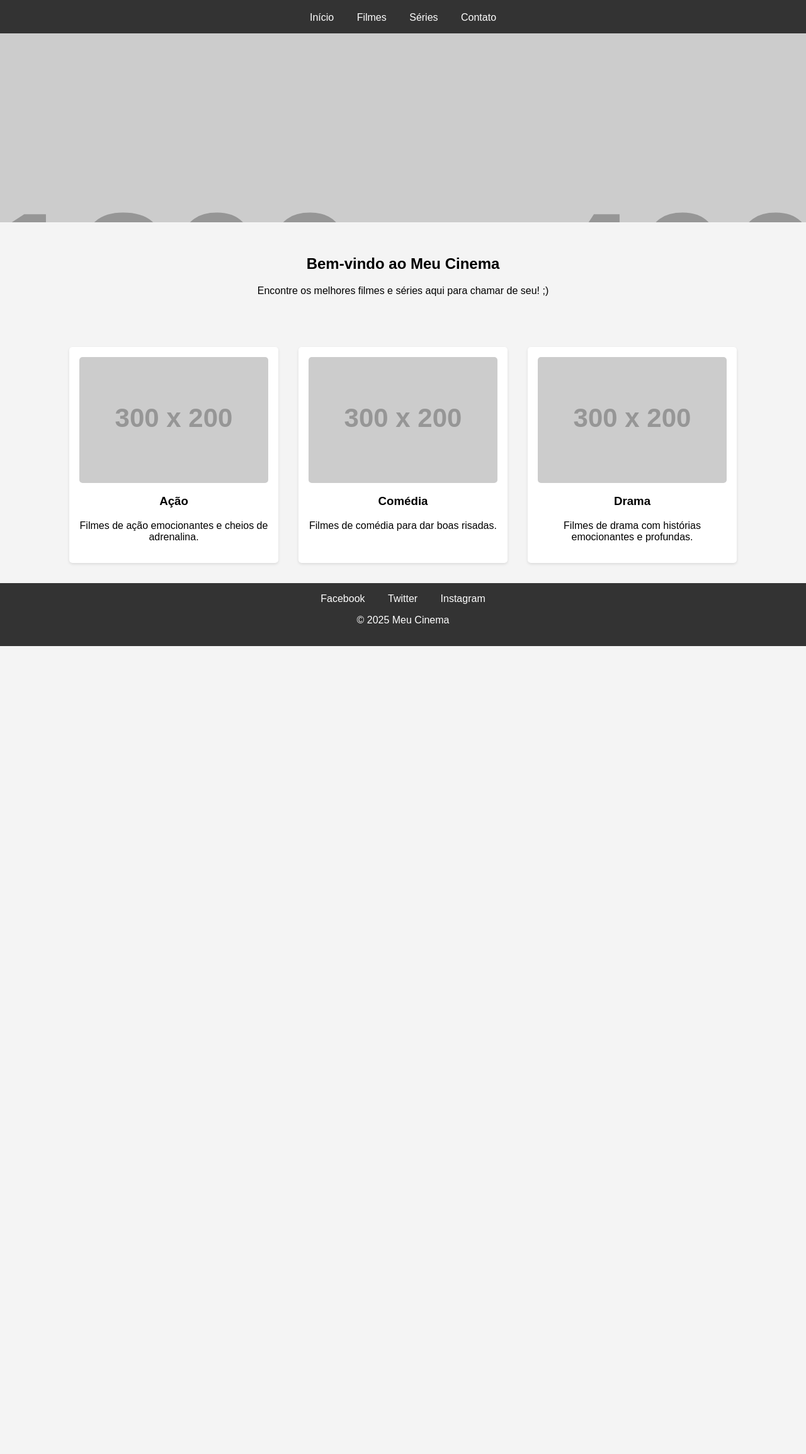
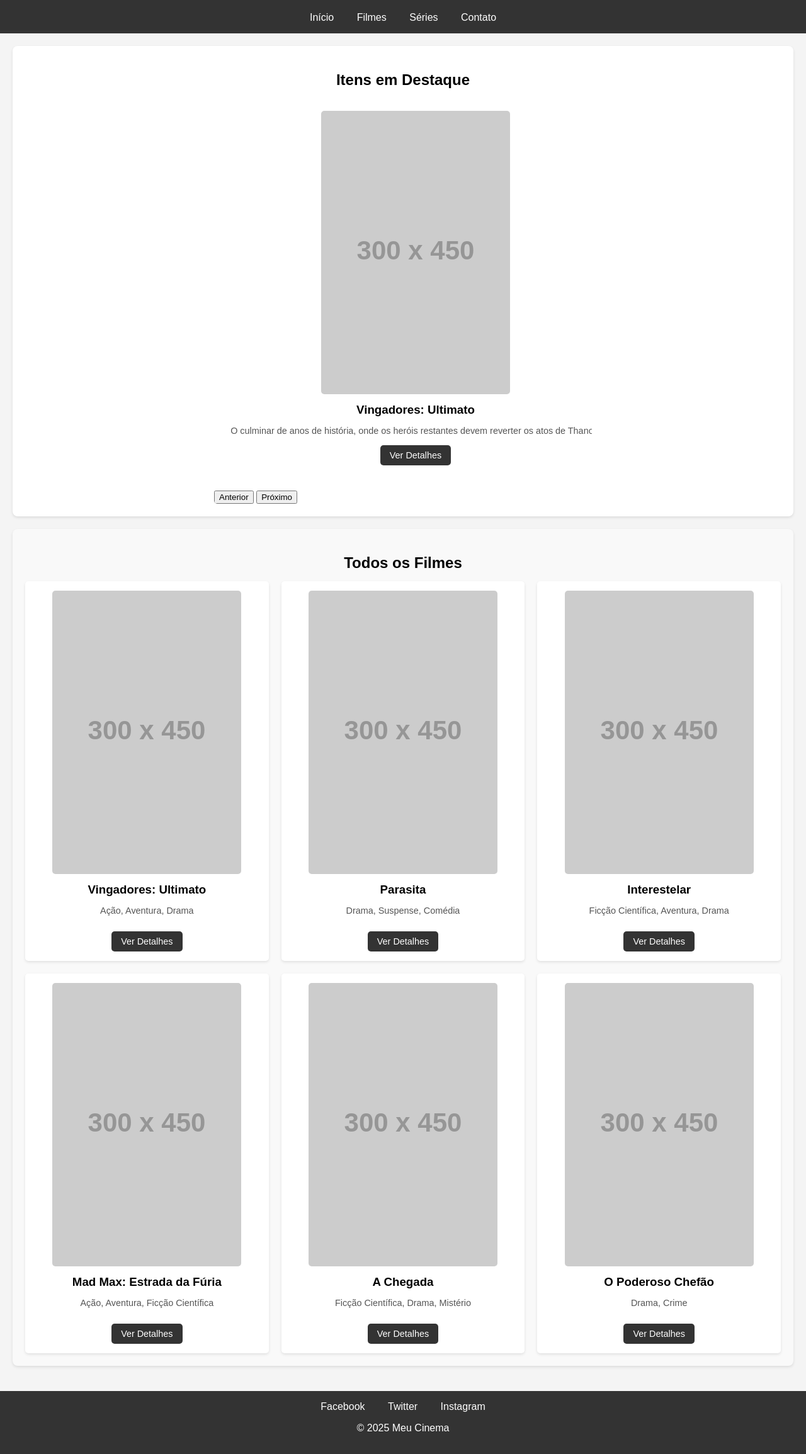
Before and after one commit to IsaacSdutra/semana3, a plain HTML site: page index.html in a window 1280 px wide. Shown: the part 77-2386 px from the top of the page at 63% size. Before the commit the page ends 1103 px from the top, so only its background shows below. Drawn offline with Linux system fonts and the light colour scheme; placeholder pictures from the web are drawn by us.

Commit message:
trabalho pratico 1 diw

```diff
--- /dev/null
+++ b/app.js
@@ -0,0 +1,112 @@
+const dados = {
+  "filmes": [
+    {
+      "id": 1,
+      "titulo": "Vingadores: Ultimato",
+      "descricao": "O culminar de anos de história, onde os heróis restantes devem reverter os atos de Thanos.",
+      "genero": "Ação, Aventura, Drama",
+      "diretor": "Anthony e Joe Russo",
+      "atores": ["Robert Downey Jr.", "Chris Evans", "Scarlett Johansson"],
+      "destaque": true,
+      "ano": 2019,
+      "imagem_principal": "https://via.placeholder.com/300x450",
+      "imagens_complementares": [
+        {"id": 1, "src": "https://via.placeholder.com/150x100", "descricao": "Cena de batalha"},
+        {"id": 2, "src": "https://via.placeholder.com/150x100", "descricao": "Heróis reunidos"},
+        {"id": 3, "src": "https://via.placeholder.com/150x100", "descricao": "Thanos"}
+      ]
+    },
+    {
+      "id": 2,
+      "titulo": "Parasita",
+      "descricao": "Uma família pobre se infiltra na vida de uma família rica, com consequências inesperadas.",
+      "genero": "Drama, Suspense, Comédia",
+      "diretor": "Bong Joon-ho",
+      "atores": ["Song Kang-ho", "Choi Woo-shik", "Park So-dam"],
+      "destaque": false,
+      "ano": 2019,
+      "imagem_principal": "https://via.placeholder.com/300x450",
+      "imagens_complementares": [
+        {"id": 1, "src": "https://via.placeholder.com/150x100", "descricao": "Família Kim"},
+        {"id": 2, "src": "https://via.placeholder.com/150x100", "descricao": "Casa dos Park"},
+        {"id": 3, "src": "https://via.placeholder.com/150x100", "descricao": "Intrusão"}
+      ]
+    },
+    {
+      "id": 3,
+      "titulo": "Interestelar",
+      "descricao": "Um grupo de astronautas viaja através de um buraco de minhoca em busca de um novo lar para a humanidade.",
+      "genero": "Ficção Científica, Aventura, Drama",
+      "diretor": "Christopher Nolan",
+      "atores": ["Matthew McConaughey", "Anne Hathaway", "Jessica Chastain"],
+      "destaque": true,
+      "ano": 2014,
+      "imagem_principal": "https://via.placeholder.com/300x450",
+      "imagens_complementares": [
+        {"id": 1, "src": "https://via.placeholder.com/150x100", "descricao": "Nave espacial"},
+        {"id": 2, "src": "https://via.placeholder.com/150x100", "descricao": "Planeta alienígena"},
+        {"id": 3, "src": "https://via.placeholder.com/150x100", "descricao": "Buraco negro"}
+      ]
+    },
+    {
+      "id": 4,
+      "titulo": "Mad Max: Estrada da Fúria",
+      "descricao": "Em um futuro pós-apocalíptico, uma mulher se rebela contra um tirano em busca de sua terra natal.",
+      "genero": "Ação, Aventura, Ficção Científica",
+      "diretor": "George Miller",
+      "atores": ["Tom Hardy", "Charlize Theron", "Nicholas Hoult"],
+      "destaque": false,
+      "ano": 2015,
+      "imagem_principal": "https://via.placeholder.com/300x450",
+      "imagens_complementares": [
+        {"id": 1, "src": "https://via.placeholder.com/150x100", "descricao": "Perseguição"},
+        {"id": 2, "src": "https://via.placeholder.com/150x100", "descricao": "Veículos"},
+        {"id": 3, "src": "https://via.placeholder.com/150x100", "descricao": "Tempestade de areia"}
+      ]
+    },
+    {
+      "id": 5,
+      "titulo": "A Chegada",
+      "descricao": "Uma linguista tenta se comunicar com alienígenas que chegam à Terra, buscando entender suas intenções.",
+      "genero": "Ficção Científica, Drama, Mistério",
+      "diretor": "Denis Villeneuve",
+      "atores": ["Amy Adams", "Jeremy Renner", "Forest Whitaker"],
+      "destaque": true,
+      "ano": 2016,
+      "imagem_principal": "https://via.placeholder.com/300x450",
+      "imagens_complementares": [
+        {"id": 1, "src": "https://via.placeholder.com/150x100", "descricao": "Nave alienígena"},
+        {"id": 2, "src": "https://via.placeholder.com/150x100", "descricao": "Linguista"},
+        {"id": 3, "src": "https://via.placeholder.com/150x100", "descricao": "Comunicação"}
+      ]
+    },
+    {
+      "id": 6,
+      "titulo": "O Poderoso Chefão",
+      "descricao": "A saga da família Corleone e sua influência no mundo do crime organizado.",
+      "genero": "Drama, Crime",
+      "diretor": "Francis Ford Coppola",
+      "atores": ["Marlon Brando", "Al Pacino", "James Caan"],
+      "destaque": false,
+      "ano": 1972,
+      "imagem_principal": "https://via.placeholder.com/300x450",
+      "imagens_complementares": [
+        {"id": 1, "src": "https://via.placeholder.com/150x100", "descricao": "Don Corleone"},
+        {"id": 2, "src": "https://via.placeholder.com/150x100", "descricao": "Reunião da família"},
+        {"id": 3, "src": "https://via.placeholder.com/150x100", "descricao": "Cena clássica"}
+      ]
+    }
+  ]
+};
+
+function getFilmesDestaque() {
+  return dados.filmes.filter(filme => filme.destaque);
+}
+
+function getTodosFilmes() {
+  return dados.filmes;
+}
+
+function getFilmePorId(id) {
+  return dados.filmes.find(filme => filme.id === parseInt(id));
+}
--- a/index.html
+++ b/index.html
@@ -1,3 +1,4 @@
+<!DOCTYPE html>
 <html lang="pt-BR">
 <head>
   <meta charset="UTF-8">
@@ -9,38 +10,28 @@
   <header>
     <h1>Meu Cinema</h1>
     <nav>
-            <a href="#">Início</a>
+      <a href="index.html">Início</a>
       <a href="#">Filmes</a>
       <a href="#">Séries</a>
       <a href="#">Contato</a>
     </nav>
   </header>
   <main>
-        <div class="banner">
-            <img src="https://via.placeholder.com/1200x400" alt="Banner Principal">
+    <section class="destaques">
+      <h2>Itens em Destaque</h2>
+      <div class="carousel-container">
+        <div class="carousel-slide">
           </div>
-        <div class="intro">
-            <h2>Bem-vindo ao Meu Cinema</h2>
-            <p>Encontre os melhores filmes e séries aqui para chamar de seu! ;)</p>
-        </div>
-    </main>
-    <section class="cards">
-        <div class="card">
-            <img src="https://via.placeholder.com/300x200" alt="Filme Ação">
-            <h3>Ação</h3>
-            <p>Filmes de ação emocionantes e cheios de adrenalina.</p>
-        </div>
-        <div class="card">
-            <img src="https://via.placeholder.com/300x200" alt="Filme Comédia">
-            <h3>Comédia</h3>
-            <p>Filmes de comédia para dar boas risadas.</p>
-        </div>
-        <div class="card">
-            <img src="https://via.placeholder.com/300x200" alt="Filme Drama">
-            <h3>Drama</h3>
-            <p>Filmes de drama com histórias emocionantes e profundas.</p>
+        <button class="prev-button">Anterior</button>
+        <button class="next-button">Próximo</button>
       </div>
     </section>
+    <section class="cards">
+      <h2>Todos os Filmes</h2>
+      <div class="card-grid">
+        </div>
+    </section>
+  </main>
   <footer>
     <div class="social">
       <a href="#">Facebook</a>
@@ -49,5 +40,56 @@
     </div>
     <p>&copy; 2025 Meu Cinema</p>
   </footer>
+  <script src="app.js"></script>
+  <script>
+    const destaquesContainer = document.querySelector('.carousel-slide');
+    const todosFilmesContainer = document.querySelector('.card-grid');
+    const filmesDestaque = getFilmesDestaque();
+    const todosOsFilmes = getTodosFilmes();
+    let destaqueIndex = 0;
+
+    function mostrarDestaque() {
+      if (filmesDestaque.length > 0) {
+        const filme = filmesDestaque[destaqueIndex];
+        destaquesContainer.innerHTML = `
+          <div class="destaque-item">
+            <img src="${filme.imagem_principal}" alt="${filme.titulo}">
+            <h3>${filme.titulo}</h3>
+            <p>${filme.descricao}</p>
+            <a href="detalhes.html?id=${filme.id}">Ver Detalhes</a>
+          </div>
+        `;
+      } else {
+        destaquesContainer.innerHTML = '<p>Nenhum filme em destaque.</p>';
+      }
+    }
+
+    function mostrarTodosFilmes() {
+      todosOsFilmes.forEach(filme => {
+        const card = document.createElement('div');
+        card.classList.add('card');
+        card.innerHTML = `
+          <img src="${filme.imagem_principal}" alt="${filme.titulo}">
+          <h3>${filme.titulo}</h3>
+          <p>${filme.genero}</p>
+          <a href="detalhes.html?id=${filme.id}">Ver Detalhes</a>
+        `;
+        todosFilmesContainer.appendChild(card);
+      });
+    }
+
+    document.querySelector('.next-button').addEventListener('click', () => {
+      destaqueIndex = (destaqueIndex + 1) % filmesDestaque.length;
+      mostrarDestaque();
+    });
+
+    document.querySelector('.prev-button').addEventListener('click', () => {
+      destaqueIndex = (destaqueIndex - 1 + filmesDestaque.length) % filmesDestaque.length;
+      mostrarDestaque();
+    });
+
+    mostrarDestaque();
+    mostrarTodosFilmes();
+  </script>
 </body>
 </html>
--- a/style.css
+++ b/style.css
@@ -22,43 +22,132 @@ header nav a {
     margin: 0 1rem;
   }
 
-main .banner {
-    max-height: 300px;
-    overflow: hidden;
+  main {
+    padding: 20px;
   }
 
-main .banner img {
-    width: 100%;
-    display: block;
-    object-fit: cover;
-    height: 100%;
+  .destaques {
+    background-color: #fff;
+    padding: 20px;
+    margin-bottom: 20px;
+    border-radius: 8px;
+    box-shadow: 0 2px 4px rgba(0, 0, 0, 0.1);
   }
 
-main .intro {
-    padding: 2rem;
+  .destaques h2 {
     text-align: center;
+    margin-bottom: 15px;
+  }
+
+  .carousel-container {
+    position: relative;
+    overflow: hidden;
+    max-width: 600px;
+    margin: 0 auto;
+    border-radius: 5px;
+  }
+
+  .carousel-slide {
+    display: flex;
+    transition: transform 0.5s ease-in-out;
+  }
+
+  .destaque-item {
+    flex: 0 0 100%;
+    text-align: center;
+    padding: 20px;
+    padding-bottom: 40px;
+  }
+
+  .destaque-item img {
+    max-width: 100%;
+    height: auto;
+    border-radius: 5px;
+    margin-bottom: 10px;
+  }
+
+  .destaque-item h3 {
+    margin-top: 0;
+    margin-bottom: 5px;
+  }
+
+  .destaque-item p {
+    font-size: 0.9rem;
+    color: #555;
+    margin-bottom: 15px;
+  }
+
+  .destaque-item a {
+    display: inline-block;
+    padding: 8px 15px;
+    background-color: #333;
+    color: #fff;
+    text-decoration: none;
+    border-radius: 5px;
+    font-size: 0.9rem;
+  }
+
+  .destaque-item a:hover {
+    background-color: #555;
   }
 
   .cards {
-    display: flex;
-    flex-wrap: wrap;
-    justify-content: center;
-    padding: 1rem;
+    padding: 20px;
+    background-color: #f9f9f9;
+    border-radius: 8px;
+    box-shadow: 0 2px 4px rgba(0, 0, 0, 0.1);
+    margin-bottom: 20px;
+  }
+
+  .cards h2 {
+    text-align: center;
+    margin-bottom: 15px;
+  }
+
+  .card-grid {
+    display: grid;
+    grid-template-columns: repeat(auto-fit, minmax(300px, 1fr));
+    gap: 20px;
   }
 
   .card {
     background-color: #fff;
-    padding: 1rem;
+    padding: 15px;
     border-radius: 5px;
     box-shadow: 0 2px 4px rgba(0, 0, 0, 0.1);
     text-align: center;
-    margin: 1rem;
-    width: 300px;
   }
 
   .card img {
     max-width: 100%;
+    height: auto;
     border-radius: 5px;
+    margin-bottom: 10px;
+  }
+
+  .card h3 {
+    margin-top: 0;
+    margin-bottom: 5px;
+  }
+
+  .card p {
+    font-size: 0.9rem;
+    color: #555;
+  }
+
+  .card a {
+    display: inline-block;
+    margin-top: 10px;
+    padding: 8px 15px;
+    background-color: #333;
+    color: #fff;
+    text-decoration: none;
+    border-radius: 5px;
+    font-size: 0.9rem;
+  }
+
+  .card a:hover {
+    background-color: #555;
   }
 
   footer {
@@ -75,12 +164,11 @@ footer .social a {
   }
 
   @media (max-width: 768px) {
-    .cards {
-        flex-direction: column;
-        align-items: center;
+    .card-grid {
+      grid-template-columns: 1fr;
     }
 
-    .card {
-        width: 90%;
+    .carousel-container {
+      max-width: 100%;
     }
   }
```
Also changed, not shown: detalhes.html (added, +127 -0 lines). Lines whose indentation alone changed are shown as unchanged.
